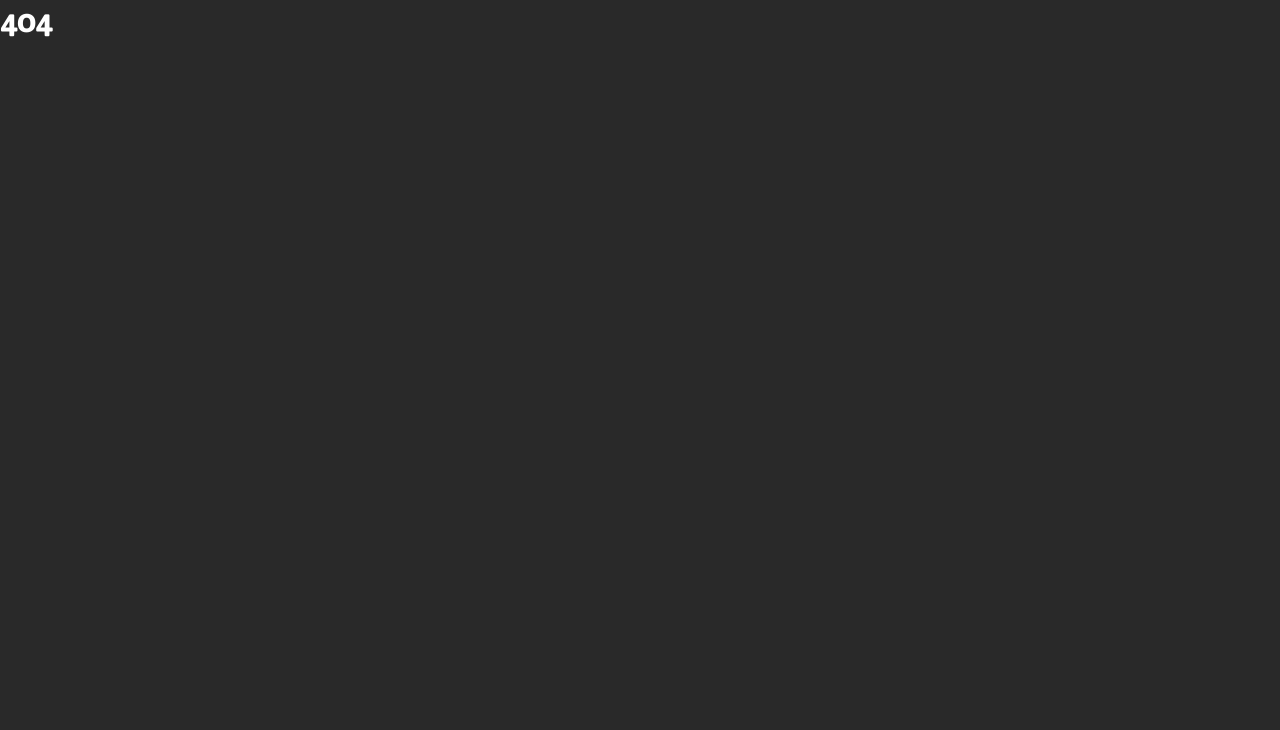
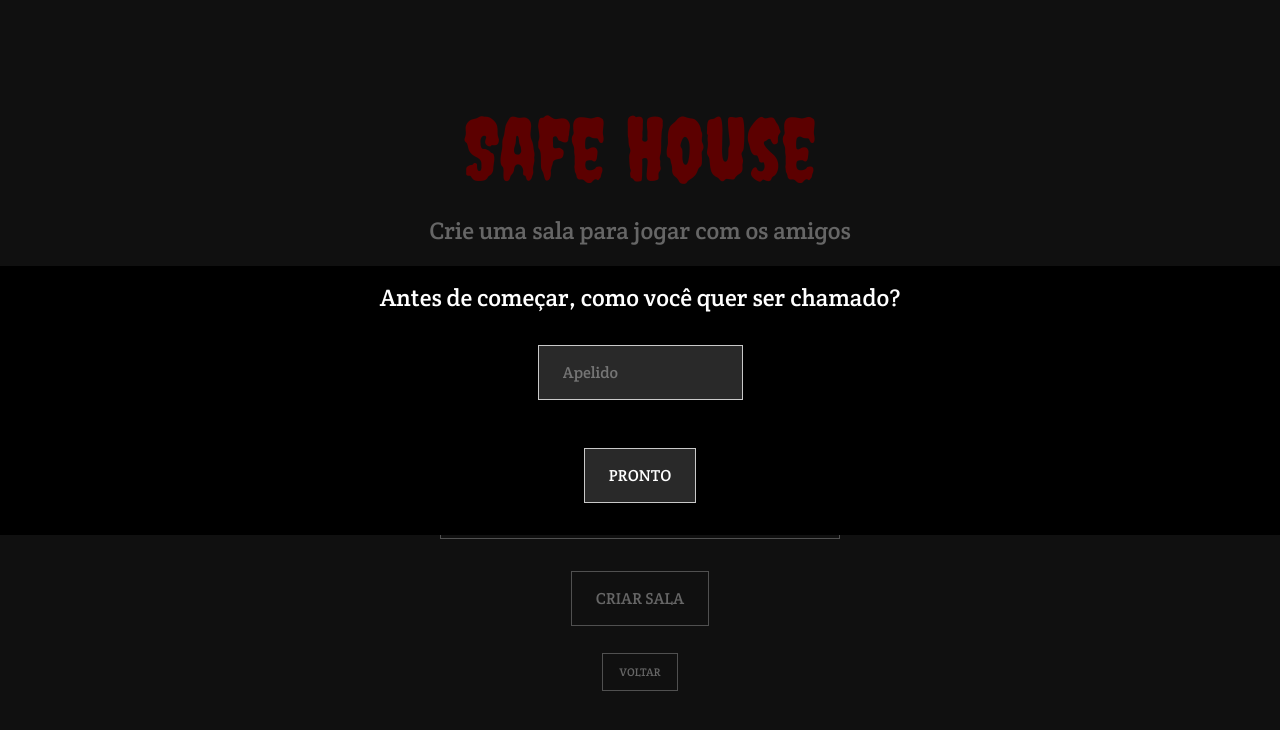
Before and after one commit to uesleisuptitz/safe-house, a React (Create React App) app: page /new-room in a window 1280 px wide. Shown: the top 730 px of the page. Built offline with nearby package versions, Linux system fonts and the light colour scheme.

Commit message:
feat: style & routes ajusted

```diff
--- a/src/App.jsx
+++ b/src/App.jsx
@@ -1,6 +1,6 @@
 import { ThemeProvider } from "styled-components";
 import { Routes, Route } from "react-router-dom";
-import { Home } from "./screens";
+import { Home, NewRoom } from "./screens";
 import { GlobalStyle, THEME } from "./styles/theme";
 
 export default function App() {
@@ -10,6 +10,7 @@ export default function App() {
       <ThemeProvider theme={THEME}>
         <Routes>
           <Route path="/" element={<Home />} />
+          <Route path="/new-room" element={<NewRoom />} />
           <Route path="*" element={<h1>404</h1>} />
         </Routes>
       </ThemeProvider>
--- a/src/screens/home/home.jsx
+++ b/src/screens/home/home.jsx
@@ -1,5 +1,5 @@
 import { ButtonLink, Header, Title } from "../../components";
-import * as s from "./style";
+import * as s from "../../styles/global";
 
 const Home = () => {
   return (
@@ -8,8 +8,8 @@ const Home = () => {
       <s.Main>
         <Title />
         <s.Grid>
-          <ButtonLink href="/salas">Buscar sala</ButtonLink>
-          <ButtonLink href="/nova-sala">Criar uma sala</ButtonLink>
+          <ButtonLink href="/rooms">Buscar sala</ButtonLink>
+          <ButtonLink href="/new-room">Criar uma sala</ButtonLink>
         </s.Grid>
       </s.Main>
     </s.Container>
--- a/src/screens/index.js
+++ b/src/screens/index.js
@@ -1,3 +1,4 @@
 import Home from "./home/home";
+import NewRoom from "./new-room/new-room";
 
-export { Home };
+export { Home, NewRoom };
--- /dev/null
+++ b/src/screens/new-room/new-room.jsx
@@ -0,0 +1,90 @@
+import { useCallback, useState } from "react";
+import { useNavigate } from "react-router-dom";
+import styled from "styled-components";
+import { Button, Title, Input, Header } from "../../components";
+import * as s from "../../styles/global";
+import { getUniqueId } from "../../utils";
+// import { useDispatch } from "react-redux";
+// import { roomActions } from "../store";
+
+const NewRoom = () => {
+  // const dispatch = useDispatch();
+  const navigate = useNavigate();
+  const [loading, setLoading] = useState(false);
+  let localUsername =
+    typeof window !== "undefined" && localStorage.getItem("username");
+
+  const handleCreateRoom = useCallback(async (e) => {
+    e.preventDefault();
+    const formData = new FormData(e.target);
+    const { password, password2, name } = Object.fromEntries(formData);
+    if (password && password !== password2)
+      alert("A duas senhas informadas não são iguais!");
+    else {
+      // setLoading(true);
+      // let room = {
+      //   maxUsers: 2,
+      //   name,
+      //   owner: localUsername,
+      //   status: "waiting",
+      // };
+      // if (password) room.password = password;
+      // const uid = getUniqueId();
+      // try {
+      //   dispatch(
+      //     roomActions.createRoom(uid, room, () => navigate(`sala?id=${uid}`))
+      //   );
+      //   setLoading(false);
+      // } catch (error) {
+      //   console.log(`error`, error);
+      //   setLoading(false);
+      //   // alert("Ocorreu um erro ao tentar criar sua sala!");
+      // }
+    }
+  });
+
+  return (
+    <s.Container>
+      <Header />
+      <s.Main>
+        <Title legend="Crie uma sala para jogar com os amigos" />
+        <Form onSubmit={handleCreateRoom}>
+          <label>Nome da sala*</label>
+          <Input required name="name" disabled={loading} />
+          <label>Senha</label>
+          <Input name="password" type="password" disabled={loading} />
+          <label>Repita a senha</label>
+          <Input name="password2" type="password" disabled={loading} />
+          <Button type="submit" disabled={loading}>
+            {loading ? "Criando..." : "Criar Sala"}
+          </Button>
+        </Form>
+        <Button onClick={() => navigate("/")} size="small">
+          Voltar
+        </Button>
+      </s.Main>
+    </s.Container>
+  );
+};
+
+export default NewRoom;
+
+const Form = styled.form`
+  display: flex;
+  align-items: flex-start;
+  justify-content: center;
+  flex-direction: column;
+  max-width: 800px;
+  margin-top: 2rem;
+  margin-bottom: 1rem;
+  input {
+    width: 400px;
+    max-width: 80vw;
+  }
+  label {
+    line-height: 2rem;
+  }
+  button {
+    margin: 2rem auto 0 auto;
+  }
+`;
--- a/src/screens/home/style.js
+++ b/src/styles/global.js
@@ -1,7 +1,7 @@
 import styled from "styled-components";
 
 const Container = styled.div`
-  height: 100vh;
+  height: 100%;
   padding: 0 0.5rem;
   display: flex;
   flex-direction: column;
@@ -10,8 +10,8 @@ const Container = styled.div`
 `;
 
 const Main = styled.main`
-  padding: 5rem 0;
-  flex: 1;
+  width: 100%;
+  height: 100%;
   display: flex;
   flex-direction: column;
   justify-content: center;
--- a/src/styles/theme.js
+++ b/src/styles/theme.js
@@ -21,9 +21,10 @@ export const GlobalStyle = createGlobalStyle`
     }
 
     html,
-    body {
+    body, #root {
       background-color: ${THEME.colors.bgDark};
       color: ${THEME.colors.text};
+      height: 100%;
     }
 
     @media (max-width: 1088px) {
--- /dev/null
+++ b/src/utils/index.js
@@ -0,0 +1,130 @@
+export const getUniqueId = () => {
+  if (window) {
+    var navigator_info = window.navigator;
+    var screen_info = window.screen;
+    var uid = navigator_info.mimeTypes.length;
+    uid += navigator_info.userAgent.replace(/\D+/g, "");
+    uid += navigator_info.plugins.length;
+    uid += screen_info.height || "";
+    uid += screen_info.width || "";
+    uid += screen_info.pixelDepth || "";
+    return uid;
+  } else return 0;
+};
+
+export const rollDice = () => 1 + Math.floor(Math.random() * 6);
+
+export const getNextLineBoardId = (id) => {
+  let letters = Object.entries(BOARD).map((array) => array[0]);
+  return letters[letters.findIndex((value) => value === id) - 1];
+};
+
+const BOARD_COLUMNS = [1, 2, 3, 4, 5, 6, 7, 8];
+
+export const BOARD = {
+  a: BOARD_COLUMNS,
+  b: BOARD_COLUMNS,
+  c: BOARD_COLUMNS,
+  d: BOARD_COLUMNS,
+  e: BOARD_COLUMNS,
+  f: BOARD_COLUMNS,
+  g: BOARD_COLUMNS,
+  h: BOARD_COLUMNS,
+  i: BOARD_COLUMNS,
+  j: BOARD_COLUMNS,
+  k: BOARD_COLUMNS,
+  l: BOARD_COLUMNS,
+};
+
+const STATUS = {
+  WAITING: "waiting", //esperando jogadores entrarem
+  PLAYING: "playing", //jogando
+  FINISHED: "finished", //jogo encerrado
+};
+
+const ACTION = {
+  ROLL_INIT: {
+    action: "roll_init", //Role o dado para começar
+  },
+  ROLL: {
+    action: "roll", //Role os dados para movimentar
+  },
+};
+
+const ACTIONS = [
+  {
+    userId: "1", //id usuário || 'all_users' = todos usuários || 'game' = jogo
+    ...ACTION.ROLL_INIT,
+  },
+];
+
+const ZOMBIES = [
+  {
+    id: 1,
+    position: "k7",
+  },
+  {
+    id: 2,
+    position: "j3",
+  },
+  {
+    id: 3,
+    position: "h6",
+  },
+  {
+    id: 4,
+    position: "f7",
+  },
+  {
+    id: 5,
+    position: "f2",
+  },
+  {
+    id: 6,
+    position: "e5",
+  },
+  {
+    id: 7,
+    position: "c1",
+  },
+  {
+    id: 8,
+    position: "b3",
+  },
+  {
+    id: 9,
+    position: "b8",
+  },
+  {
+    id: 10,
+    position: "a6",
+  },
+];
+
+const MODEL = {
+  maxUsers: 2,
+  name: "Nome da sala",
+  owner: "Nome do dono da sala",
+  status: STATUS.WAITING,
+};
+
+export const GAME = {
+  MODEL,
+  STATUS,
+  ZOMBIES,
+};
+
+const GAME_EXAMPLE = {
+  maxUsers: 2,
+  name: "Nome da sala",
+  owner: "Nome do dono da sala",
+  status: STATUS.WAITING,
+  users: {
+    1: {
+      username: "Jogador 1",
+      initRollValue: 6,
+    },
+  },
+  zombies: ZOMBIES,
+  actions: ACTIONS,
+};
```
Also changed, not shown: src/utils/zombies.json (added, +42 -0 lines).
